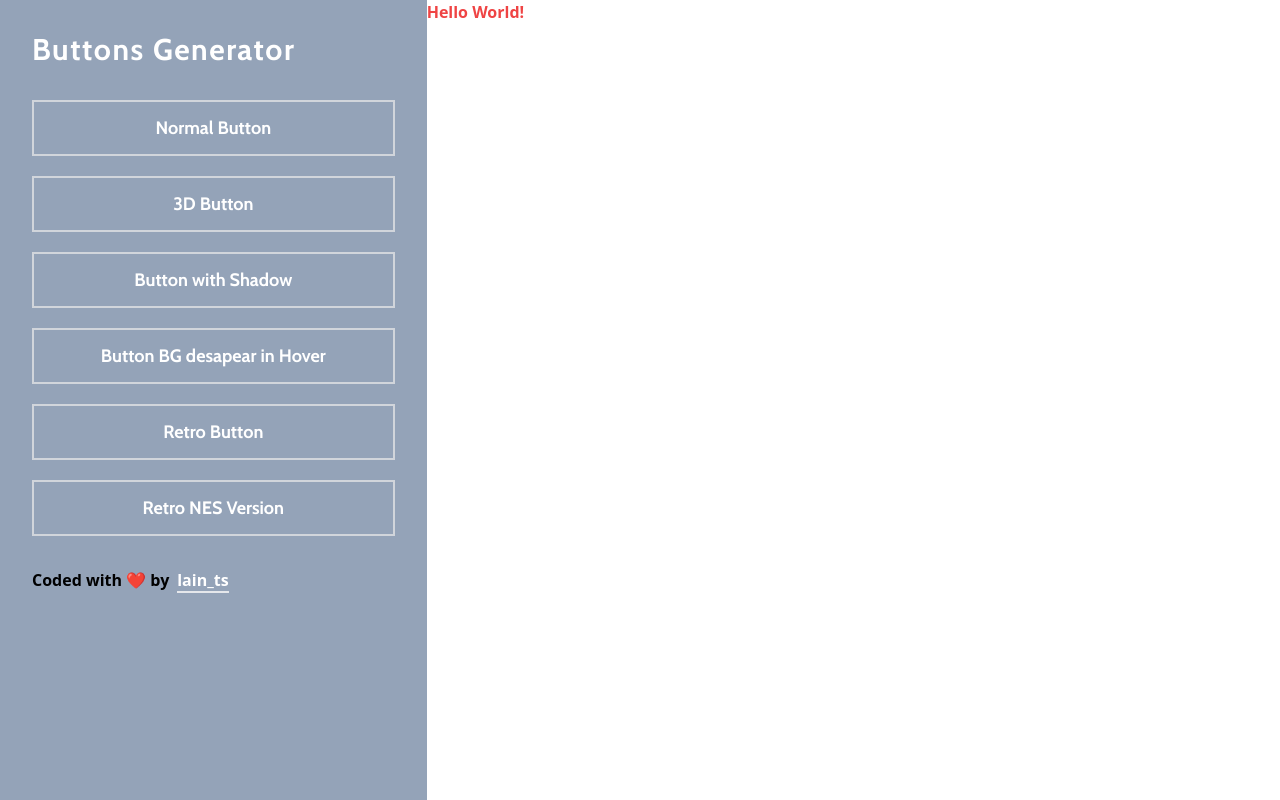
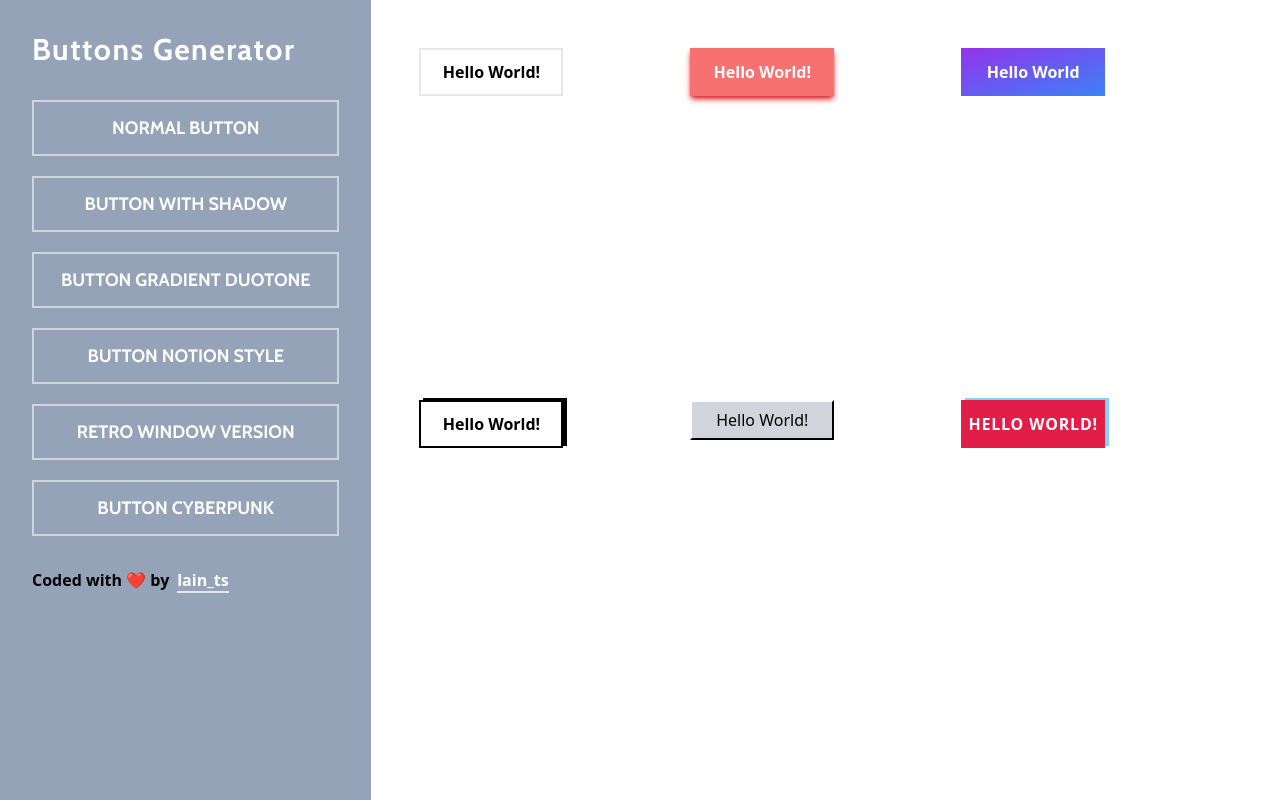
Before and after one commit to Parajulibkrm/buttons-generator, a React (Vite) app: page / in a window 1280 px wide. Built offline with nearby package versions, Linux system fonts and the light colour scheme.

Commit message:
designed buttons

```diff
--- a/index.html
+++ b/index.html
@@ -8,6 +8,7 @@
     <title>Buttons Generator</title>
   </head>
   <body>
+    <div id="root"></div>
     <script type="module" src="/src/main.tsx"></script>
   </body>
 </html>
--- a/src/App.tsx
+++ b/src/App.tsx
@@ -4,9 +4,9 @@ import { ButtonContainer } from './components/button/ButtonContainer';
 
 export const App = ():JSX.Element => {
   return (
-    <div className="h-screen w-full flex">
+    <main className="h-screen w-full flex">
       <Options />
       <ButtonContainer />
-    </div>
+    </main>
   )
 }
--- a/src/components/button/ButtonContainer.tsx
+++ b/src/components/button/ButtonContainer.tsx
@@ -1,5 +1,24 @@
-export const ButtonContainer = ():JSX.Element => {
-    return (
-        <h1 className="text-red-500 font-bold text-center">Hello World!</h1>
-    )
-}
+export const ButtonContainer = (): JSX.Element => {
+  return (
+    <section className="w-full grid grid-cols-3 p-12">
+        <button className="w-36 h-12 border-2 font-bold transition-all duration-300 hover:bg-black hover:text-white">
+            Hello World!
+        </button>
+        <button className="w-36 h-12 outline-none font-bold bg-red-400 shadow-red-600 shadow-md text-white transition-all duration-300 hover:shadow-lg hover:shadow-red-300 active:shadow-xl active:shadow-red-300">
+            Hello World!
+        </button>
+        <button type="button" className="w-36 h-12 font-bold text-white bg-gradient-to-br from-purple-600 to-blue-500 transition-all duration-300 hover:bg-gradient-to-bl focus:ring-4 focus:outline-none focus:ring-blue-300 dark:focus:ring-blue-800">
+            Hello World
+        </button>
+        <button className="w-36 h-12 border-2 border-black shadow-notion font-bold transition-all duration-300 hover:shadow-none">
+            Hello World!
+        </button>
+        <button className="w-36 h-10 border-2 border-t-2 border-t-white border-l-white border-b-black border-r-black bg-gray-300 transition-all duration-300 active:border-transparent active:shadow-sm active:shadow-black">
+            Hello World!
+        </button>
+        <button className="w-36 h-12 text-white bg-rose-600 uppercase tracking-wider shadow-notion shadow-sky-300 font-bold transition-all duration-300 hover:shadow-rose-600 hover:bg-sky-300 hover:text-rose-500 hover:shadow-none">
+            Hello World!
+        </button>
+    </section>
+  );
+};
--- a/src/components/options/Options.tsx
+++ b/src/components/options/Options.tsx
@@ -1,19 +1,11 @@
+import { OptionsList } from "./OptionsList"
+
 export const Options = ():JSX.Element => {
     return (
-        <nav className="w-1/3 p-8 bg-slate-400">
-
+        <nav className="w-2/5 p-8 bg-slate-400">
             <h1 className="text-3xl tracking-wider font-bold font-display text-white">Buttons Generator</h1>
 
-            <div className="my-8">
-                <ul className="flex flex-col items-center space-y-5 list-none">
-                    <li className="items__list">Normal Button</li>
-                    <li className="items__list">3D Button</li>
-                    <li className="items__list">Button with Shadow</li>
-                    <li className="items__list">Button BG desapear in Hover</li>
-                    <li className="items__list">Retro Button</li>
-                    <li className="items__list">Retro NES Version</li>
-                </ul>
-            </div>
+            <OptionsList />
 
             <div className="mt-4">
                 <span className="font-bold">
@@ -22,8 +14,8 @@ export const Options = ():JSX.Element => {
                         lain_ts
                     </a>
                 </span>
+
             </div>
-
         </nav>
     )
 }
--- /dev/null
+++ b/src/components/options/OptionsList.tsx
@@ -0,0 +1,14 @@
+export const OptionsList = (): JSX.Element => {
+	return (
+  	<div className="my-8">
+      <ul className="flex flex-col items-center space-y-5 list-none">
+        <li className="items__list" id="normal">Normal Button</li>
+        <li className="items__list" id="three-d">Button with Shadow</li>
+        <li className="items__list" id="shadow">Button Gradient Duotone</li>
+        <li className="items__list" id="bg">Button Notion Style</li>
+        <li className="items__list" id="retro">Retro Window Version</li>
+        <li className="items__list" id="retro-nes">Button Cyberpunk</li>
+      </ul>
+    </div>
+  );
+};
--- /dev/null
+++ b/src/context/ButtonContext.tsx
@@ -0,0 +1,8 @@
+import { createContext } from "react";
+
+interface ButtonContextInterface  {
+    stylesClass: string;
+    font: string;
+}
+
+export const ButtonContext = createContext<ButtonContextInterface | null>(null);
--- a/src/index.css
+++ b/src/index.css
@@ -3,5 +3,5 @@
 @tailwind utilities;
 
 .items__list {
-  @apply border-2 border-gray-300 w-full text-center p-3 font-bold text-white font-display text-lg transition-all duration-300 cursor-pointer hover:scale-90 hover:shadow-lg;
+  @apply border-2 border-gray-300 w-full text-center uppercase p-3 font-bold text-white font-display text-lg transition-all duration-300 cursor-pointer hover:scale-90 hover:shadow-lg;
 }
--- a/src/main.tsx
+++ b/src/main.tsx
@@ -2,7 +2,7 @@ import React from "react";
 import ReactDOM from "react-dom/client";
 import { App } from "./App";
 
-ReactDOM.createRoot(document.querySelector("body") as HTMLElement).render(
+ReactDOM.createRoot(document.getElementById("root") as HTMLElement).render(
   <React.StrictMode>
     <App />
   </React.StrictMode>
--- a/tailwind.config.cjs
+++ b/tailwind.config.cjs
@@ -8,6 +8,9 @@ module.exports = {
     extend: {
       fontFamily: {
         'display': "'Cabin', sans-serif",
+      },
+      boxShadow: {
+        'notion': '4px -2px 0px 0px'
       }
     },
   },
```
